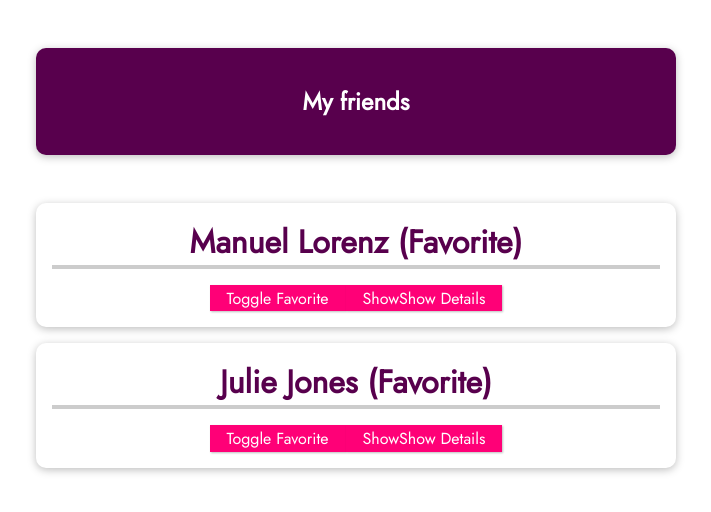
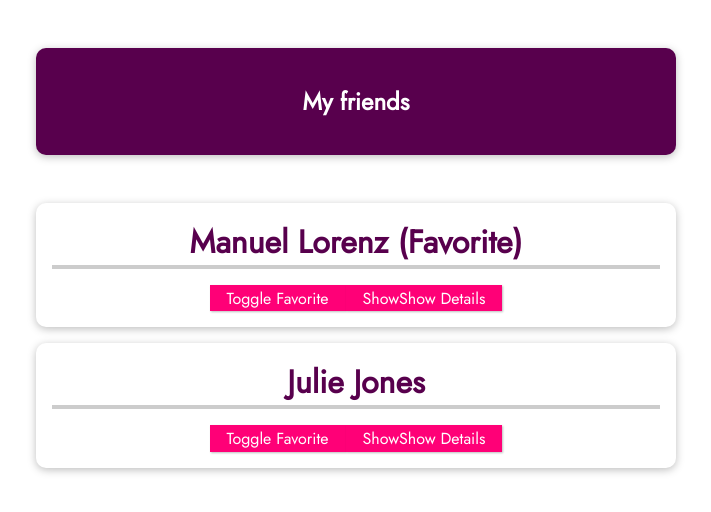
Before and after one commit to JoseAngelCabanes/VueProject11, a Vue app: page / in a window 1280 px wide. Shown: the top 512 px of the page, without its empty margins (284-995 px from the left). Built offline with nearby package versions, Linux system fonts and the light colour scheme.

Commit message:
changed is favorite property of template to reference the constant that checks the storaged data

```diff
--- a/src/App.vue
+++ b/src/App.vue
@@ -23,7 +23,7 @@ npm init vue uses an official package to help you initialize Vue projects. You g
         :name="friend.name"
         :phone-number="friend.phone"
         :email-adress="friend.email"
-        :is-favorite="true"
+        :is-favorite="friend.isFavorite"
       ></friend-contact>
     </ul>
   </section>
@@ -39,12 +39,14 @@ export default {
           name: "Manuel Lorenz",
           phone: "0123 45678 91",
           email: "manue@localhost.com",
+          isFavorite: true
         },
         {
           id: "julie",
           name: "Julie Jones",
           phone: "0987 65432 10",
           email: "julie@localhost.com",
+          isFavorite: false
         },
       ],
     };
```
